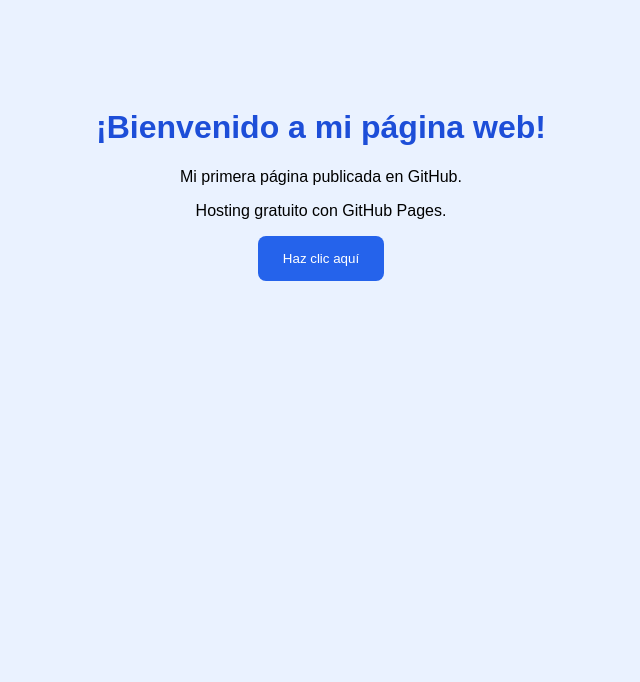
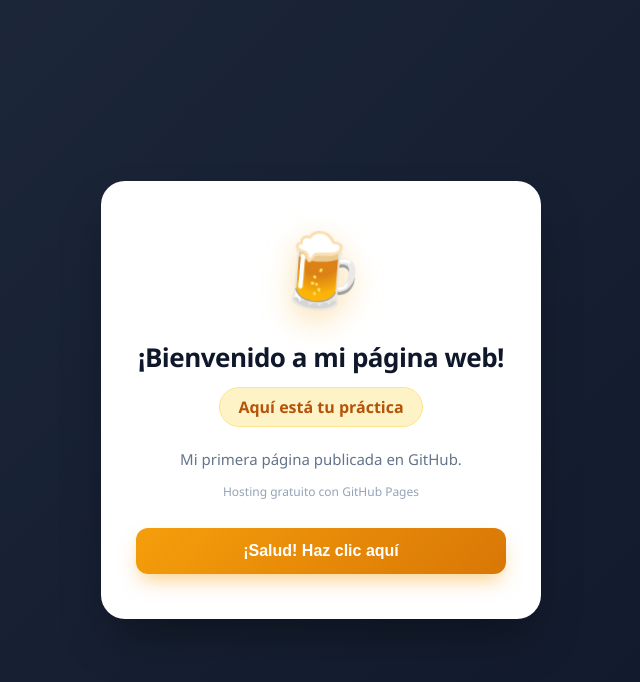
Before and after one commit to 17220148/Practicas, a plain HTML site: page index.html in a window 1280 px wide. Shown: the whole page, without its empty margins (319-959 px from the left). Drawn offline with Linux system fonts and the light colour scheme.

Commit message:
Update index.html

```diff
--- a/index.html
+++ b/index.html
@@ -1,33 +1,128 @@
-
 <!DOCTYPE html>
 <html lang="es">
 <head>
     <meta charset="UTF-8">
+    <meta name="viewport" content="width=device-width, initial-scale=1.0">
     <title>Mi Página Web</title>
     <style>
+        * {
+            box-sizing: border-box;
+            margin: 0;
+            padding: 0;
+        }
+
         body {
-            font-family: Arial;
+            font-family: 'Segoe UI', system-ui, -apple-system, sans-serif;
+            min-height: 100vh;
+            display: flex;
+            align-items: center;
+            justify-content: center;
+            background: linear-gradient(135deg, #1e293b 0%, #0f172a 100%);
+            padding: 20px;
+            color: #334155;
+        }
+
+        .card {
+            background: #ffffff;
+            max-width: 440px;
+            width: 100%;
+            padding: 45px 35px;
+            border-radius: 24px;
+            box-shadow: 0 25px 50px -12px rgba(0, 0, 0, 0.4);
             text-align: center;
-            background: #eaf2ff;
-            padding: 80px 20px;
+            transition: transform 0.3s ease;
         }
-        h1 { color: #1d4ed8; }
+
+        .card:hover {
+            transform: translateY(-5px);
+        }
+
+        .beer-icon {
+            font-size: 72px;
+            margin-bottom: 15px;
+            display: inline-block;
+            animation: float 3s ease-in-out infinite;
+            filter: drop-shadow(0 10px 15px rgba(245, 158, 11, 0.3));
+        }
+
+        @keyframes float {
+            0%, 100% { transform: translateY(0) rotate(0deg); }
+            50% { transform: translateY(-10px) rotate(6deg); }
+        }
+
+        h1 {
+            color: #0f172a;
+            font-size: 26px;
+            font-weight: 800;
+            margin-bottom: 12px;
+            letter-spacing: -0.5px;
+        }
+
+        .highlight {
+            display: inline-block;
+            background: #fef3c7;
+            color: #b45309;
+            font-weight: 700;
+            font-size: 16px;
+            padding: 8px 18px;
+            border-radius: 50px;
+            margin-bottom: 20px;
+            border: 1px solid #fde68a;
+        }
+
+        p {
+            color: #64748b;
+            font-size: 15px;
+            line-height: 1.6;
+            margin-bottom: 8px;
+        }
+
+        .badge {
+            display: inline-block;
+            font-size: 12px;
+            color: #94a3b8;
+            margin-top: 4px;
+            margin-bottom: 28px;
+        }
+
         button {
-            background: #2563eb;
+            background: linear-gradient(135deg, #f59e0b 0%, #d97706 100%);
             color: white;
-            padding: 15px 25px;
+            font-size: 16px;
+            font-weight: 600;
+            padding: 14px 30px;
             border: none;
-            border-radius: 8px;
+            border-radius: 12px;
             cursor: pointer;
+            box-shadow: 0 10px 20px -5px rgba(245, 158, 11, 0.5);
+            transition: all 0.2s ease;
+            width: 100%;
+        }
+
+        button:hover {
+            transform: translateY(-2px);
+            box-shadow: 0 14px 25px -5px rgba(245, 158, 11, 0.6);
+            background: linear-gradient(135deg, #fbbf24 0%, #b45309 100%);
+        }
+
+        button:active {
+            transform: translateY(0);
         }
     </style>
 </head>
 <body>
-    <h1>¡Bienvenido a mi página web!</h1>
-    <p>Mi primera página publicada en GitHub.</p>
-    <p>Hosting gratuito con GitHub Pages.</p>
-    <button onclick="alert('Hola mundo')">
-        Haz clic aquí
-    </button>
+
+    <div class="card">
+        <div class="beer-icon">🍺</div>
+        <h1>¡Bienvenido a mi página web!</h1>
+        <div class="highlight">Aquí está tu práctica</div>
+        <p>Mi primera página publicada en GitHub.</p>
+        <span class="badge">Hosting gratuito con GitHub Pages</span>
+
+        <button onclick="alert('¡Salud! 🍻 Hola mundo')">
+            ¡Salud! Haz clic aquí
+        </button>
+    </div>
+
 </body>
 </html>
```
